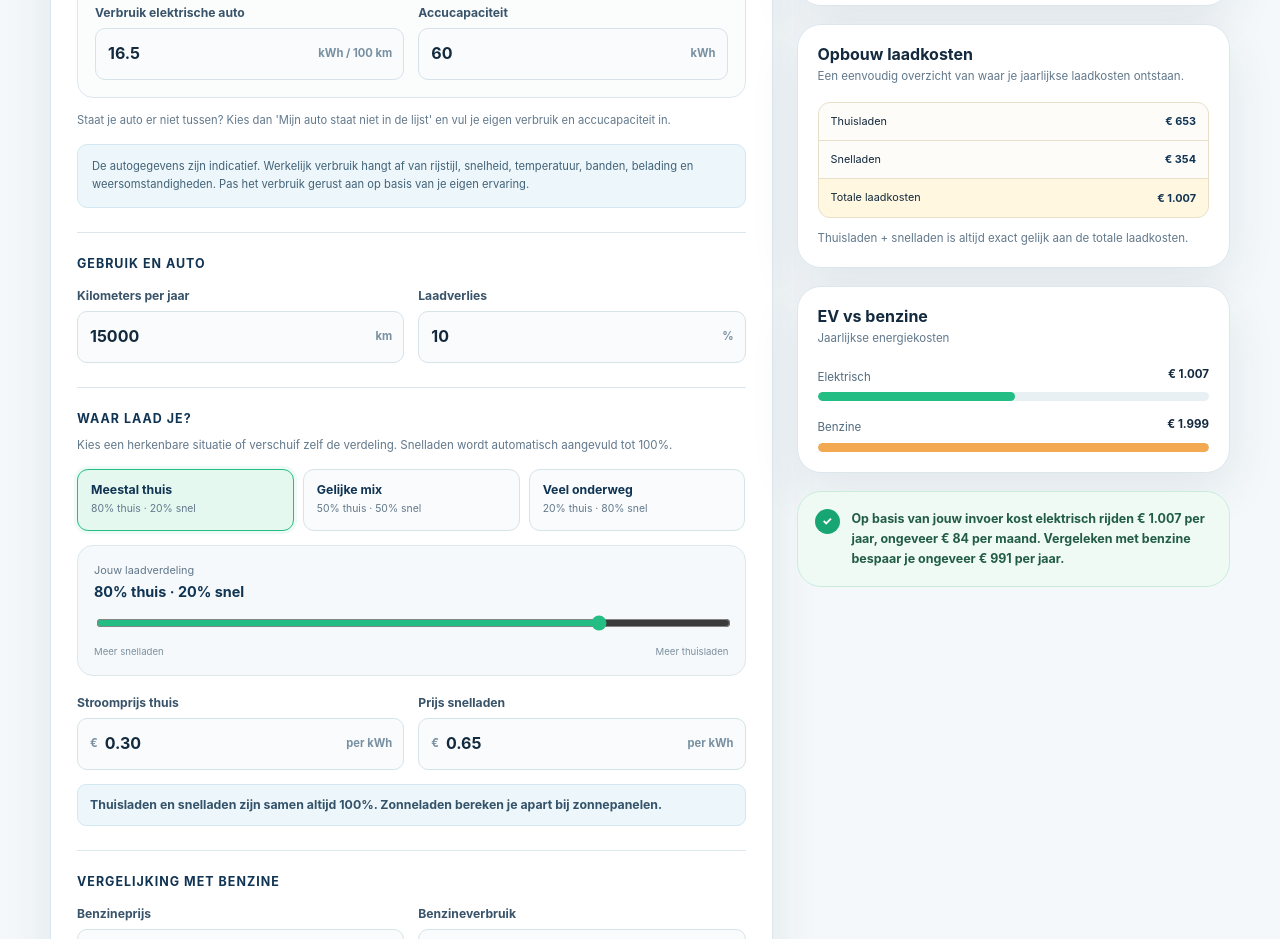
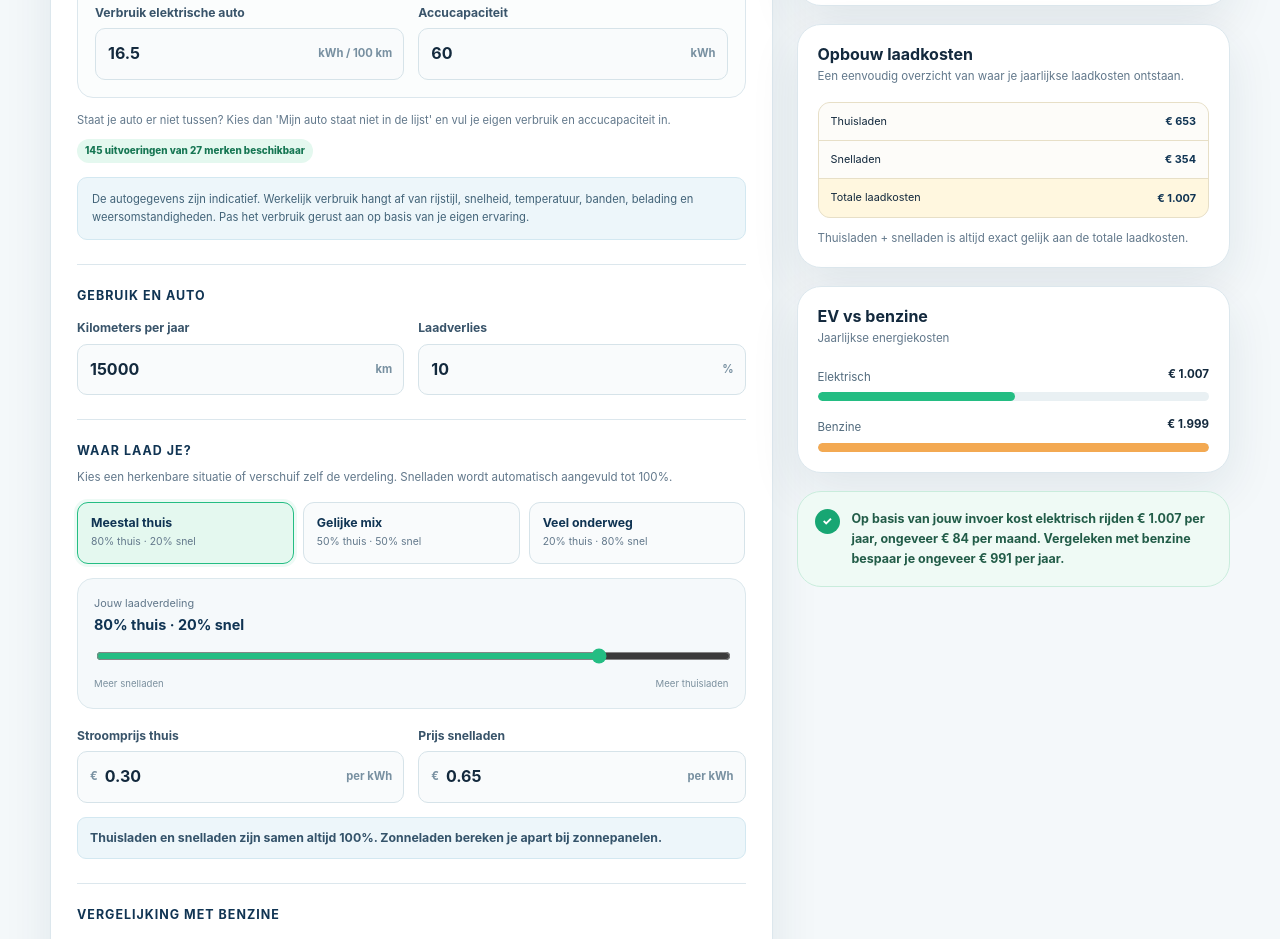
Before and after one commit to Macb-cyber/Laden, a plain HTML site: page index.html in a window 1280 px wide. Shown: the part 1530-2469 px from the top of the page. Drawn offline with Linux system fonts and the light colour scheme.

Commit message:
Add files via upload

```diff
--- a/app.js
+++ b/app.js
@@ -207,6 +207,7 @@ const customCarBrand = document.querySelector("#custom-car-brand");
 const customCarModel = document.querySelector("#custom-car-model");
 const customCarTrim = document.querySelector("#custom-car-trim");
 const selectedCarName = document.querySelector("#selected-car-name");
+const vehicleDatabaseStatus = document.querySelector("#vehicle-database-status");
 const homePercentageLabel = document.querySelector("#home-percentage-label");
 const fastPercentageLabel = document.querySelector("#fast-percentage-label");
 const chargingPresets = document.querySelectorAll(".charging-preset");
@@ -448,7 +449,9 @@ function setSelectOptions(select, options, placeholder) {
 }
 
 function populateBrands() {
-  setSelectOptions(carBrand, uniqueSorted(evDatabase.map((car) => car.brand)), "Kies een merk");
+  const brands = uniqueSorted(evDatabase.map((car) => car.brand));
+  setSelectOptions(carBrand, brands, "Kies een merk");
+  vehicleDatabaseStatus.textContent = `${evDatabase.length} uitvoeringen van ${brands.length} merken beschikbaar`;
 }
 
 function populateModels(selectedBrand) {
--- a/index.html
+++ b/index.html
@@ -18,8 +18,8 @@
     <meta name="theme-color" content="#09233f">
     <title>EV Bespaarcheck | Wat kost elektrisch rijden?</title>
     <link rel="icon" href="favicon.svg" type="image/svg+xml">
-    <link rel="stylesheet" href="styles.css">
-    <script src="app.js" defer></script>
+    <link rel="stylesheet" href="styles.css?v=20260611-2">
+    <script src="app.js?v=20260611-2" defer></script>
     <script type="application/ld+json">
       {
         "@context": "https://schema.org",
@@ -238,6 +238,7 @@
                 <p class="car-picker-help">
                   Staat je auto er niet tussen? Kies dan 'Mijn auto staat niet in de lijst' en vul je eigen verbruik en accucapaciteit in.
                 </p>
+                <p id="vehicle-database-status" class="vehicle-database-status">Autodatabase laden...</p>
                 <p class="car-data-notice">
                   De autogegevens zijn indicatief. Werkelijk verbruik hangt af van rijstijl, snelheid, temperatuur, banden, belading en weersomstandigheden. Pas het verbruik gerust aan op basis van je eigen ervaring.
                 </p>
--- a/styles.css
+++ b/styles.css
@@ -850,6 +850,17 @@ strong {
   line-height: 1.6;
 }
 
+.vehicle-database-status {
+  display: inline-flex;
+  margin: 9px 0 0;
+  padding: 4px 8px;
+  color: #167653;
+  background: var(--green-100);
+  border-radius: 99px;
+  font-size: 0.62rem;
+  font-weight: 800;
+}
+
 .car-data-notice {
   margin: 14px 0 0;
   padding: 13px 14px;
```
